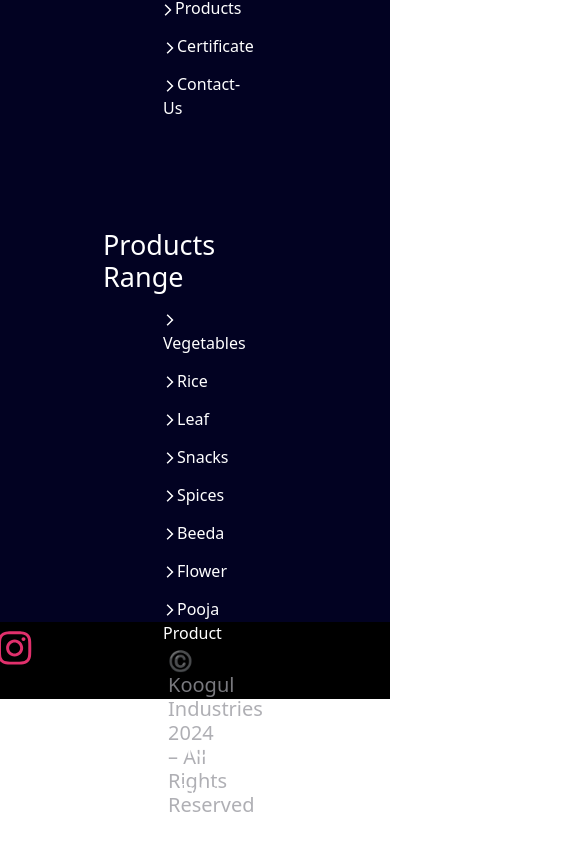
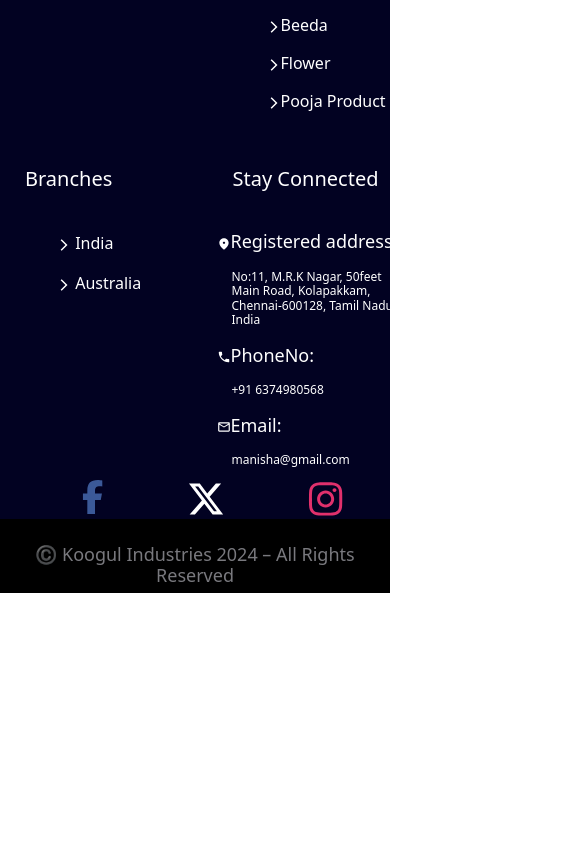
Before and after one commit to Deepiiika24/my-website, a React (Create React App) app: page /Rice in a window 390 px wide. Shown: the part 1744-2595 px from the top of the page, 585 px wide, since content can reach past the window. After the commit the page ends 2356 px from the top, so only its background shows below. Built offline with nearby package versions, Linux system fonts and the light colour scheme.

Commit message:
latest changes of aug

```diff
--- a/src/Components/Footer.jsx
+++ b/src/Components/Footer.jsx
@@ -7,57 +7,57 @@ import MailOutlineIcon from '@mui/icons-material/MailOutline';
 import FmdGoodIcon from '@mui/icons-material/FmdGood';
 import ArrowForwardIosIcon from '@mui/icons-material/ArrowForwardIos';
 import { FontAwesomeIcon } from '@fortawesome/react-fontawesome'
-import { faXTwitter,faFacebookF,faInstagram} from '@fortawesome/free-brands-svg-icons'
+import { faXTwitter, faFacebookF, faInstagram } from '@fortawesome/free-brands-svg-icons'
 function Footer() {
     return (
         <div>
             <section className='footer'>
-                <div className='container ' >
+                <div className='footer-container ' >
                     <div className='footer-class-contant'>
                         <div className='footer-content'>
                             <h4>Information</h4>
                             <ul>
-                            <li><Link to="/"><ArrowForwardIosIcon/>Home</Link></li>
-                            <li><Link to="/Aboutus"><ArrowForwardIosIcon/>About-Us</Link></li>
-                             <li><ArrowForwardIosIcon/>Products</li>
-                            <li><Link to="/Certificate"><ArrowForwardIosIcon/>Certificate</Link></li>
-                            <li><Link to="/Contactus"><ArrowForwardIosIcon/>Contact-Us</Link></li>
+                                <li><Link to="/"><ArrowForwardIosIcon />Home</Link></li>
+                                <li><Link to="/Aboutus"><ArrowForwardIosIcon />About-Us</Link></li>
+                                <li><ArrowForwardIosIcon />Products</li>
+                                <li><Link to="/Certificate"><ArrowForwardIosIcon />Certificate</Link></li>
+                                <li><Link to="/Contactus"><ArrowForwardIosIcon />Contact-Us</Link></li>
                             </ul>
                         </div>
                         <div className='footer-content'>
                             <h4>Products Range</h4>
                             <ul >
-                      <li><Link to="/Vegetables"><ArrowForwardIosIcon/>Vegetables</Link></li>
-                      <li><Link to="/Rices"><ArrowForwardIosIcon/>Rice</Link></li>
-                      <li><Link to="/Leaves"><ArrowForwardIosIcon/>Leaf</Link></li>
-                      <li><Link to="/Snacksmain"><ArrowForwardIosIcon/>Snacks</Link></li>
-                      <li><Link to="/Spices"><ArrowForwardIosIcon/>Spices</Link></li>
-                      <li><Link to="/Beeda"><ArrowForwardIosIcon/>Beeda</Link></li>
-                      <li><Link to="/Flower"><ArrowForwardIosIcon/>Flower</Link></li>
-                      <li><Link to="/PoojaProduct"><ArrowForwardIosIcon/>Pooja Product</Link></li>
+                                <li><Link to="/Vegetables"><ArrowForwardIosIcon />Vegetables</Link></li>
+                                <li><Link to="/Rices"><ArrowForwardIosIcon />Rice</Link></li>
+                                <li><Link to="/Leaves"><ArrowForwardIosIcon />Leaf</Link></li>
+                                <li><Link to="/Snacksmain"><ArrowForwardIosIcon />Snacks</Link></li>
+                                <li><Link to="/Spices"><ArrowForwardIosIcon />Spices</Link></li>
+                                <li><Link to="/Beeda"><ArrowForwardIosIcon />Beeda</Link></li>
+                                <li><Link to="/Flower"><ArrowForwardIosIcon />Flower</Link></li>
+                                <li><Link to="/PoojaProduct"><ArrowForwardIosIcon />Pooja Product</Link></li>
                             </ul>
+                        </div>
+                        <div className='footer-content'>
+                            <h4>Branches</h4>
+                            <ul>
+                                <li > <ArrowForwardIosIcon /> India</li>
+                                <li><ArrowForwardIosIcon /> Australia</li>
+                            </ul>
+                        </div>
+                        <div className='footer-content'>
+                            <h4>Stay Connected</h4>
+                            <h3><FmdGoodIcon />Registered address:</h3>
+                            <h5>No:11, M.R.K Nagar, 50feet Main Road, Kolapakkam, Chennai-600128, Tamil Nadu, India</h5>
+                            <h3><PhoneIcon />PhoneNo:</h3>
+                            <h5>+91 6374980568</h5>
+                            <h3> <MailOutlineIcon />Email:</h3>
+                            <h5>manisha@gmail.com</h5>
+                        </div>
+                    </div>
                     <div className='icon'>
                         <span ><FontAwesomeIcon icon={faFacebookF} /></span>
                         <span ><FontAwesomeIcon icon={faXTwitter} /></span>
                         <span ><FontAwesomeIcon icon={faInstagram} /></span>
-                </div>
-                    </div>
-                    <div className='footer-content'>
-                        <h4>Branches</h4>
-                        <ul>
-                            <li > <ArrowForwardIosIcon/> India</li>
-                            <li><ArrowForwardIosIcon/> Australia</li>
-                        </ul>
-                    </div>
-                    <div className='footer-content'>
-                        <h4>Stay Connected</h4>
-                        <h3><FmdGoodIcon/>Registered address:</h3>
-                        <h5>No:11, M.R.K Nagar, 50feet Main Road, Kolapakkam, Chennai-600128, Tamil Nadu, India</h5>
-                        <h2><PhoneIcon/>PhoneNo:</h2>
-                        <h5>+91 6374980568</h5>
-                        <h2> <MailOutlineIcon/>Email:</h2>
-                        <h5>manisha@gmail.com</h5>
-                    </div>
                     </div>
                 </div>
             </section>
--- a/src/Components/Socialicon.jsx
+++ b/src/Components/Socialicon.jsx
@@ -4,6 +4,7 @@ import XIcon from '@mui/icons-material/X';
 import InstagramIcon from '@mui/icons-material/Instagram';
 import { pink } from '@mui/material/colors';
 import '../css/Socialicon.css'
+import '../css/Responsive/SocialiconResponsive.css'
 
 const Socialicon = () => {
     return (
--- a/src/css/Footer.css
+++ b/src/css/Footer.css
@@ -1,37 +1,34 @@
-.container{
+.footer-container{
   width: 100%;
   margin: 0px auto;
   max-width: 1280px;
 }
-
-.footer{
-  height: 416px;
+.footer {
   width: 100%;
-  /* background-color: rgb(0 0 0 / 78%); */
-  margin: 70px 0px;
-  /* background-image: url('../images/footer3.png'); */
-  background-color: #020222  ;
+  margin: 20px 0px 0px 0px;
+  background-color: #020222;
   background-repeat: no-repeat !important;
   background-size: cover;
+  padding: 15px 0px 0px 0px;
 }
 .footer-class-contant{
   display: grid;
   grid-template-columns: repeat(auto-fit,minmax(200px,auto));
   gap:2.5rem;
-  /* position: absolute; */
   position: relative;
-  margin: 77px 23px;
 }
+.footer-content {
+  margin: 0px 30px;
+}
+
+
 .footer-content h4 {
   color: white;
   margin-bottom: 2.5rem;
   font-size: 27px;
-  margin: 15px -26px;
 }
 .footer-content li{
   margin-bottom: 16px;
-}
-.footer-content li {
   display: block;
   color: white;
   font-weight: 400;
@@ -65,9 +62,6 @@
   margin-right: 17px;
   transition: all.40s ease;
 }
-.footer-content {
-  margin: 36px 52px;
-}
 .footer-icon {
   display: flex;
   margin: 400px 0px;
@@ -76,11 +70,6 @@
   color: white;
   font-size: 18px;
   margin: 17px -16px;
-}
-.footer-content h2 {
-  color: white;
-  font-size: 18px;
-  margin: 4px -10px;
 }
 .footer-content h5 {
   color: white;
@@ -94,7 +83,7 @@
 .icon {
   display: flex;
   color: white;
-  margin: -30px 175px;
+  margin: 0px 500px 0px 500px;
   gap: 84px;
 }
 svg.svg-inline--fa.fa-facebook-f {
@@ -108,14 +97,14 @@ svg.svg-inline--fa.fa-instagram {
   font-size: 38px;
   color:#E1306C;
 }
-.end-footer{
-  height: 77px;
+.end-footer {
   width: 100%;
   background-color: black;
-  margin: -70px 0px;
+  height: 74px;
 }
-.end-footer-contant h2{
+.end-footer-contant h2 {
   font-size: 20px;
   color: #9a99a0c9;
-  padding:27px 414px;
+  padding: 25px 0px;
+  text-align: center;
 }
--- a/src/css/Header.css
+++ b/src/css/Header.css
@@ -15,7 +15,6 @@ body {
   top:0;
   left:0;
   z-index: 1000;
-  max-width: 1280px;
 }
 .logo-img {
   height: 100px;
--- a/src/css/Responsive/FooterResponsive.css
+++ b/src/css/Responsive/FooterResponsive.css
@@ -1,68 +1,454 @@
-@media screen and (max-width:768px){
+@media (max-width:2560px) {
+  .footer-container {
+    width: 100%;
+    margin: 0px 105px;
+    max-width: 2350px;
+  }
+
+  .footer-content {
+    margin: 0px 30px;
+  }
+
+  .footer-content h4 {
+    color: white;
+    margin-bottom: 2.5rem;
+    font-size: 40px;
+  }
+
+  .footer-content li {
+    margin-bottom: 16px;
+    display: block;
+    color: white;
+    font-weight: 400;
+    transition: all.40s ease;
+    font-size: 25px;
+  }
+
+  .footer-content ul li a {
+    display: block;
+    color: white;
+    transition: all .40s ease;
+    text-decoration: none;
+    margin: 0px 0px;
+    padding: 0px 2px;
+    font-size: 25px;
+  }
+
+  .icon a {
+    display: inline-block;
+    font-size: 22px;
+    color: white;
+    margin-right: 17px;
+    transition: all.40s ease;
+  }
+
+  .footer-icon {
+    display: flex;
+    margin: 400px 0px;
+  }
+
+  .footer-content h3 {
+    color: white;
+    font-size: 25px;
+    margin: 17px -16px;
+  }
+
+  .footer-content h5 {
+    color: white;
+    font-size: 20px;
+    margin: 12px -1px;
+  }
+
+  .footer-content svg.MuiSvgIcon-root.MuiSvgIcon-fontSizeMedium.css-i4bv87-MuiSvgIcon-root {
+    font-size: 14px;
+  }
+
+  .icon {
+    display: flex;
+    color: white;
+    margin: 0px 1045px;
+    gap: 84px;
+  }
+
+  svg.svg-inline--fa.fa-facebook-f {
+    font-size: 34px;
+    color: #3b5998;
+  }
+
+  svg.svg-inline--fa.fa-x-twitter {
+    font-size: 38px;
+  }
+
+  svg.svg-inline--fa.fa-instagram {
+    font-size: 38px;
+    color: #E1306C;
+  }
+
+  .end-footer {
+    width: 100%;
+    background-color: black;
+    height: 74px;
+  }
+
+  .end-footer-contant h2 {
+    font-size: 25px;
+    color: #9a99a0c9;
+    padding: 25px 0px;
+    text-align: center;
+  }
+}
+
+@media (max-width:1440px) {
+  .footer-container {
+    width: 100%;
+    margin: 0px 105px;
+    max-width: 1280px;
+  }
+
   .footer {
-      height: 799px;
     width: 100%;
-      margin: 70px 0px;
+    margin: 0px 0px 0px 0px;
+    padding: 15px 0px 0px 0px;
+  }
+
+  .footer-content {
+    margin: 0px 25px;
+  }
+
+  .footer-content h4 {
+    font-size: 35px;
+  }
+
+  .footer-content li {
+    font-size: 22px;
+  }
+
+  .footer-content ul li a {
+    font-size: 22px;
+  }
+
+  .icon {
+    margin: 0px 510px;
+  }
+
+  .end-footer-contant h2 {
+    font-size: 25px;
+    color: #9a99a0c9;
+    padding: 25px 0px;
+    text-align: center;
+  }
+}
+
+@media (max-width:1280px) {
+  .footer-container {
+    width: 100%;
+    margin: 0px auto;
+    max-width: 1280px;
+  }
+
+  .footer {
+    width: 100%;
+    margin: 20px 0px 0px 0px;
     background-color: #020222;
     background-repeat: no-repeat !important;
     background-size: cover;
+    padding: 15px 0px 0px 0px;
   }
+
   .footer-class-contant {
     display: grid;
     grid-template-columns: repeat(auto-fit, minmax(200px, auto));
-    gap: 5.5rem;
-    row-gap: 0.5rem;
-    column-gap: 5.5rem;
+    gap: 2.5rem;
     position: relative;
-    margin: 77px 77px;
-    justify-content: center;
-    align-content: stretch;
   }
+
+  .footer-content {
+    margin: 0px 30px;
+  }
+
+
+  .footer-content h4 {
+    color: white;
+    margin-bottom: 2.5rem;
+    font-size: 27px;
+  }
+
+  .footer-content li {
+    margin-bottom: 16px;
+    display: block;
+    color: white;
+    font-weight: 400;
+    transition: all.40s ease;
+  }
+
+  .footer-content ul li a {
+    display: block;
+    color: white;
+    transition: all .40s ease;
+    text-decoration: none;
+    margin: -2px 0px;
+    padding: 0px 2px;
+    font-size: 16px;
+  }
+
+  .footer-content li a:hover {
+    transform: translateY(-3px) translateX(-5px);
+    color: white;
+  }
+
+  .footer-content ul li :hover {
+    transform: translateY(-3px) translateX(-5px);
+    color: white;
+  }
+
+  .footer-content ul :hover {
+    transform: translateY(-3px) translateX(-5px);
+    color: white;
+  }
+
+  .icon a {
+    display: inline-block;
+    font-size: 22px;
+    color: white;
+    margin-right: 17px;
+    transition: all.40s ease;
+  }
+
+  .footer-icon {
+    display: flex;
+    margin: 400px 0px;
+  }
+
+  .footer-content h3 {
+    color: white;
+    font-size: 18px;
+    margin: 17px -16px;
+  }
+
+  .footer-content h5 {
+    color: white;
+    font-size: 12px;
+    margin: 12px -1px;
+  }
+
+  .footer-content svg.MuiSvgIcon-root.MuiSvgIcon-fontSizeMedium.css-i4bv87-MuiSvgIcon-root {
+    font-size: 14px;
+  }
+
+  .icon {
+    display: flex;
+    color: white;
+    margin: 0px 500px 0px 500px;
+    gap: 84px;
+  }
+
+  svg.svg-inline--fa.fa-facebook-f {
+    font-size: 34px;
+    color: #3b5998;
+  }
+
+  svg.svg-inline--fa.fa-x-twitter {
+    font-size: 38px;
+  }
+
+  svg.svg-inline--fa.fa-instagram {
+    font-size: 38px;
+    color: #E1306C;
+  }
+
+  .end-footer {
+    width: 100%;
+    background-color: black;
+    height: 74px;
+  }
+
   .end-footer-contant h2 {
     font-size: 20px;
     color: #9a99a0c9;
-    padding: 27px 168px;
-  }
-  .icon {
-    display: flex;
-    color: white;
-    margin: -32px -358px;
-    gap: 84px;
+    padding: 25px 0px;
+    text-align: center;
   }
 }
-  @media  screen and (max-width:375px) {
+
+@media (max-width:1024px) {
+  .footer-container {
+    width: 100%;
+    margin: 0px 62px;
+    max-width: 900px;
+  }
+
   .footer {
-      height: 1290px;
     width: 100%;
-      margin: 70px 0px;
-      background-color: #020222;
-      background-repeat: no-repeat !important;
-      background-size: cover;
-  }
-  .footer-class-contant {
-          display: grid;
-          grid-template-columns: repeat(auto-fit, minmax(200px, auto));
-          gap: -10.5rem;
-          row-gap: 0.5rem;
-          column-gap: 27.5rem;
-          position: relative;
-          margin: 76px 27px;
-          justify-content: center;
-          align-content: space-around;
+    margin: 0px 0px 0px 0px;
+    padding: 15px 0px 0px 0px;
   }
 
   .footer-content {
-      margin: 36px -184px;
+    margin: 0px;
   }
-  .footer-content h6 {
-    color: white;
-    font-size: 5px;
-    margin: 12px -1px;
+
+  .footer-class-contant {
+    display: grid;
+    grid-template-columns: repeat(4, 1fr);
   }
-  .end-footer-contant h2 {
-    font-size: 20px;
-    color: #9a99a0c9;
-    padding: 13px 35px;
-    text-align: center;
+
+  .footer-content li {
+    font-size: 16px;
+  }
+
+  .footer-content ul li a {
+    font-size: 16px;
+  }
+
+  .icon {
+    margin: 0px 320px;
   }
 }
+
+@media (max-width:768px) {
+  .footer-container {
+    width: 100%;
+    margin: 0px 172px;
+    max-width: 425px;
+  }
+
+  .footer {
+    width: 100%;
+    margin: 0px 0px 0px 0px;
+    padding: 15px 0px 0px 0px;
+  }
+
+  .footer-content {
+    margin: 0px;
+  }
+
+  .footer-class-contant {
+    display: grid;
+    grid-template-columns: repeat(2, 1fr);
+  }
+
+  .footer-content li {
+    font-size: 16px;
+  }
+
+  .footer-content ul li a {
+    font-size: 16px;
+  }
+
+  .icon {
+    margin: 0px 82px;
+  }
+}
+
+@media (max-width:425px) {
+  .footer-container {
+    width: 100%;
+    margin: 0px 25px;
+    max-width: 375px;
+  }
+
+  .footer {
+    width: 100%;
+    margin: 0px 0px 0px 0px;
+    padding: 15px 0px 0px 0px;
+  }
+
+  .footer-content h4 {
+    font-size: 20px;
+  }
+
+  .footer-content {
+    margin: 0px;
+  }
+
+  .footer-class-contant {
+    display: grid;
+    grid-template-columns: repeat(2, 1fr);
+  }
+
+  .footer-content li {
+    font-size: 16px;
+  }
+
+  .footer-content ul li a {
+    font-size: 16px;
+  }
+
+  .icon {
+    margin: 0px 57px;
+  }
+
+  .end-footer-contant h2 {
+    font-size: 18px;
+  }
+}
+
+@media (max-width:375px) {
+  .footer-container {
+    width: 100%;
+    margin: 0px 50px;
+    max-width: 275px;
+  }
+
+  .footer {
+    width: 100%;
+    margin: 0px 0px 0px 0px;
+    padding: 15px 0px 0px 0px;
+  }
+
+  .footer-content h4 {
+    font-size: 20px;
+  }
+
+  .footer-content {
+    margin: 0px;
+  }
+
+  .footer-class-contant {
+    display: grid;
+    grid-template-columns: repeat(1, 1fr);
+  }
+
+  .footer-content li {
+    font-size: 16px;
+  }
+
+  .footer-content ul li a {
+    font-size: 16px;
+  }
+
+  .icon {
+    margin: 0px 7px;
+  }
+
+  .end-footer-contant h2 {
+    font-size: 16px;
+  }
+
+}
+
+@media (max-width:320px){
+  .footer-container {
+    width: 100%;
+    margin: 0px 20px;
+    max-width: 280px;
+}
+
+  .footer {
+    width: 100%;
+    margin: 0px 0px 0px 0px;
+    padding: 15px 0px 0px 0px;
+  }
+
+  .footer-content h4 {
+    font-size: 20px;
+  }
+
+  .icon {
+    margin: 0px 10px;
+  }
+
+  .end-footer-contant h2 {
+    font-size: 14px;
+  }
+}
```
Also changed, not shown: src/css/Responsive/HeaderResponsive.css (+7 -7 lines), src/css/Responsive/SocialiconResponsive.css (added). Lines whose indentation alone changed are shown as unchanged.
